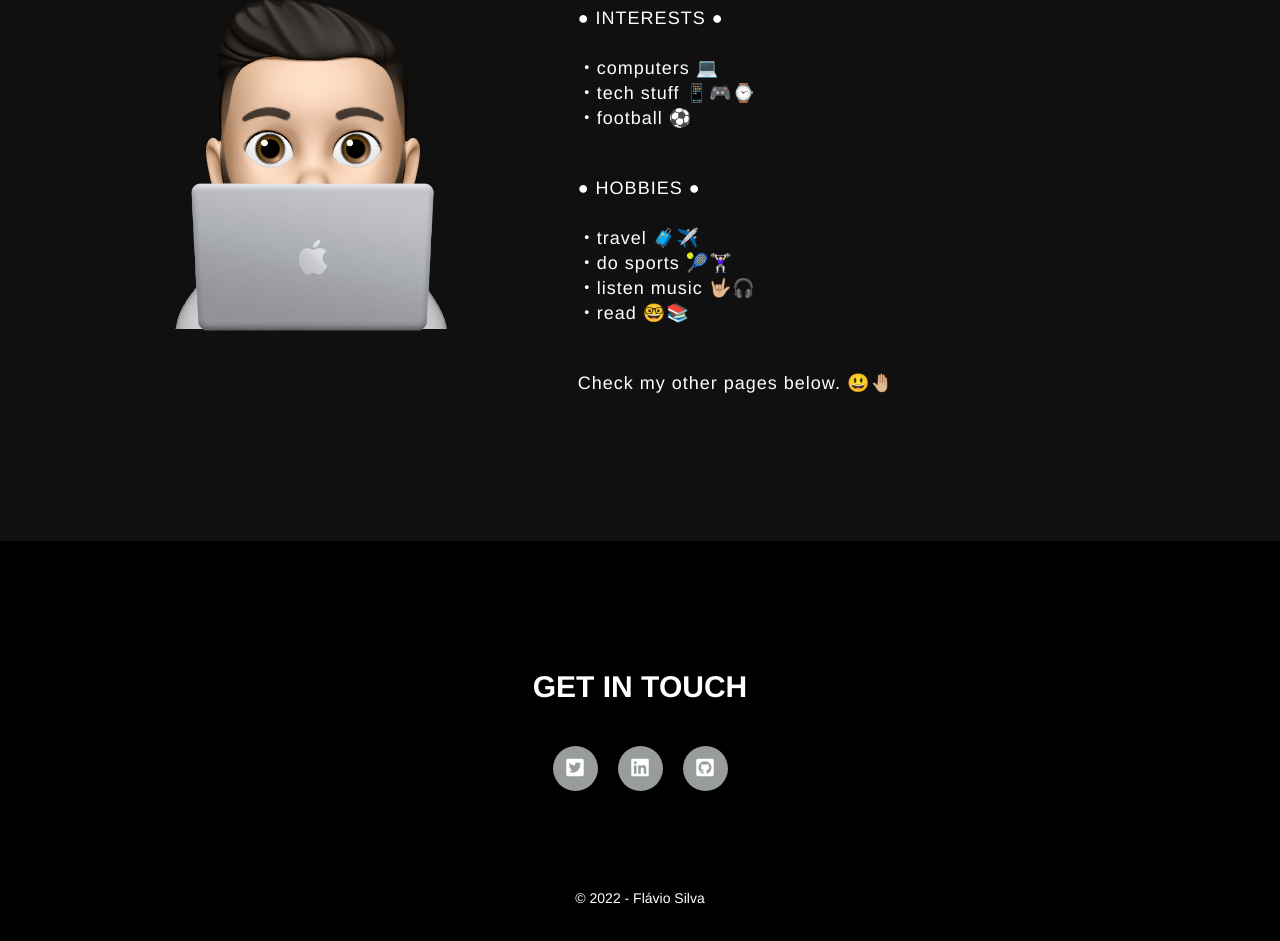
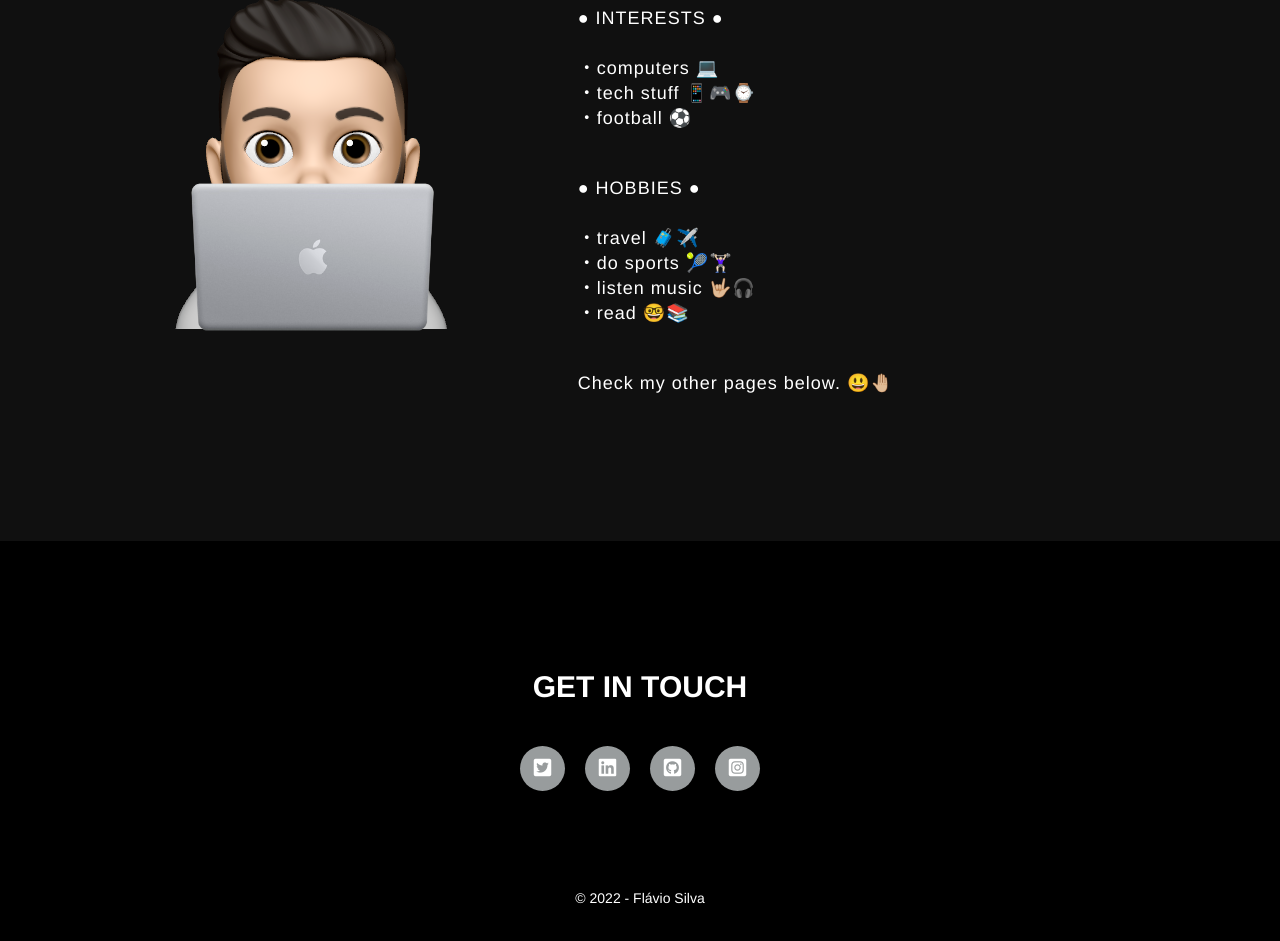
Before and after one commit to flaviojnsilva/MY-PAGE_Project, a plain HTML site: page index.html in a window 1280 px wide. Shown: the part 906-1847 px from the top of the page. Drawn offline with Linux system fonts and the light colour scheme.

Commit message:
23/03 (2)

```diff
--- a/index.html
+++ b/index.html
@@ -46,6 +46,7 @@
         <a href="https://twitter.com/flaviojnsilva" target="_blank"><i class="fa-brands fa-twitter-square"></i></a>
         <a href="https://www.linkedin.com/in/flaviojnsilva/" target="_blank"><i class="fa-brands fa-linkedin"></i></a>
         <a href="https://github.com/flaviojnsilva" target="_blank"><i class="fa-brands fa-github-square"></i></a>
+        <a href="https://instagram.com/flaviojnsilva/" target="_blank"><i class="fa-brands fa-instagram-square"></i></a>
     </div>
     <p class="end">&#169; 2022 - Flávio Silva</p>
 </footer>
```
